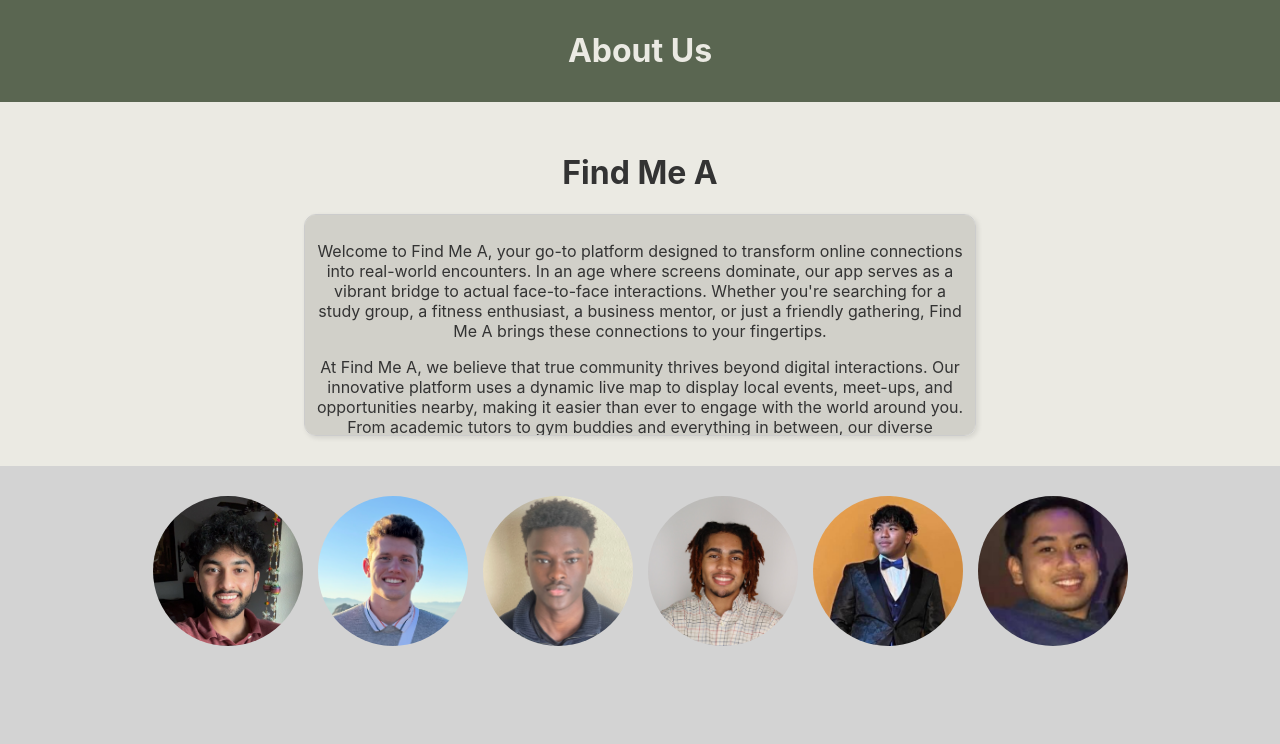
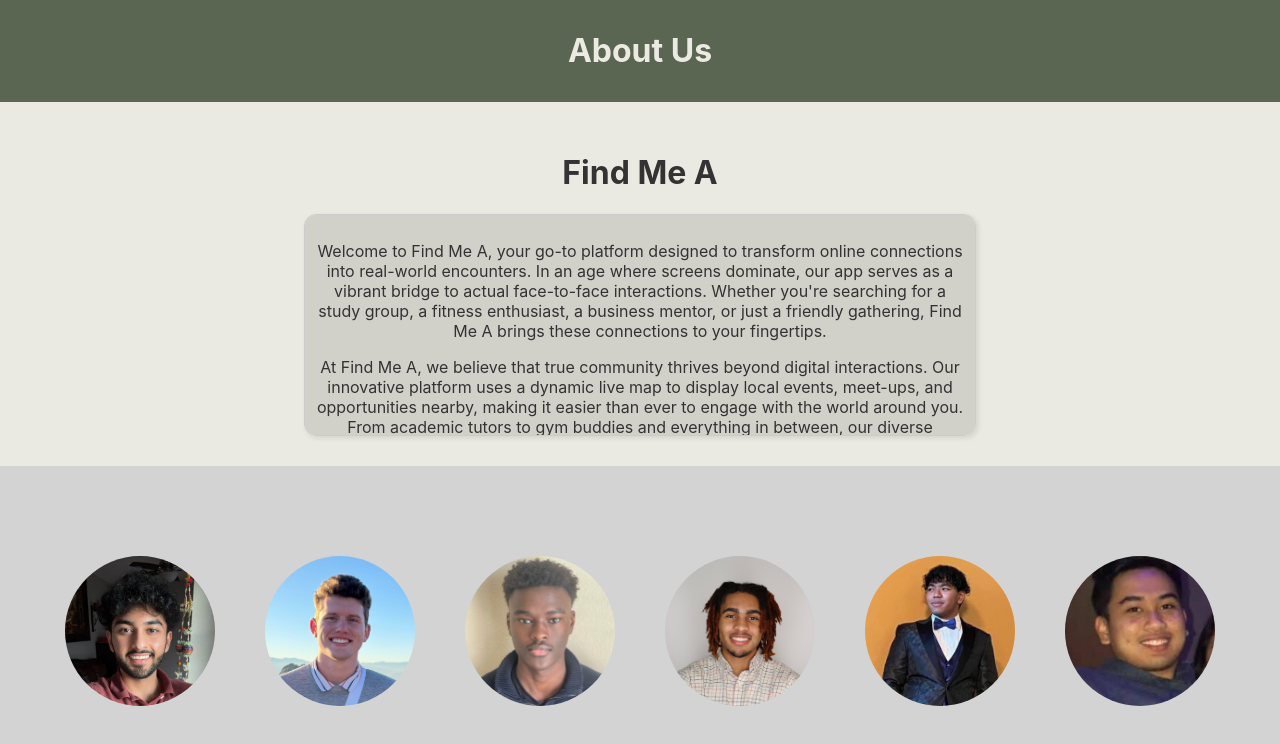
Before and after one commit to avip01/CS-221-Final-Project, a React (Create React App) app in the folder find_a/: page / in a window 1280 px wide. Shown: the top 744 px of the page. Built offline with nearby package versions, Linux system fonts and the light colour scheme.

Commit message:
About Us Layout

```diff
--- a/find_a/src/aboutMe.js
+++ b/find_a/src/aboutMe.js
@@ -61,7 +61,6 @@ function AboutUs() {
                 <div className="jouji">
                     <img src={joujiImg} alt="Picture of Jouji"/>
                 </div>
-
             </div>
         </main>
     );
--- a/find_a/src/aboutUs.css
+++ b/find_a/src/aboutUs.css
@@ -11,10 +11,10 @@ body{
 
 .description{
     text-align: center;
-    background: #EBEAE3;
+    background: #EBEAE2;
     color: #333333;
     padding: 30px;
-    margin-bottom: 30px;
+    margin-bottom: 90px;
 }
 
 .scrolling {
@@ -34,7 +34,7 @@ body{
     flex-wrap: wrap;
     justify-content: center;
     align-items: center;
-    gap: 15px;
+    gap: 50px;
 }
 
 .avi {
@@ -47,7 +47,7 @@ body{
     height: 150px;
     object-fit: cover;
     border-radius: 50%;
-    transition: opacity 0.3s ease;
+    transition: opacity 0.3s ease, transform 0.3s ease;
 }
 
 .avi::after {
@@ -64,6 +64,7 @@ body{
 
 .avi:hover img {
     filter: brightness(50%);
+    transform: scale(1.1);
 }
 
 .avi:hover::after {
@@ -80,7 +81,7 @@ body{
     height: 150px;
     object-fit: cover;
     border-radius: 50%;
-    transition: opacity 0.3s ease;
+    transition: opacity 0.3s ease, transform 0.3s ease;
 }
 
 .nehemiah::after {
@@ -97,6 +98,7 @@ body{
 
 .nehemiah:hover img {
     filter: brightness(50%);
+    transform: scale(1.1);
 }
 
 .nehemiah:hover::after {
@@ -113,7 +115,7 @@ body{
     height: 150px;
     object-fit: cover;
     border-radius: 50%;
-    transition: opacity 0.3s ease;
+    transition: opacity 0.3s ease, transform 0.3s ease;
 }
 
 .hamed::after {
@@ -130,6 +132,7 @@ body{
 
 .hamed:hover img {
     filter: brightness(50%);
+    transform: scale(1.1);
 }
 
 .hamed:hover::after {
@@ -146,7 +149,7 @@ body{
     height: 150px;
     object-fit: cover;
     border-radius: 50%;
-    transition: opacity 0.3s ease;
+    transition: opacity 0.3s ease, transform 0.3s ease;
 }
 
 .marion::after {
@@ -163,6 +166,7 @@ body{
 
 .marion:hover img {
     filter: brightness(50%);
+    transform: scale(1.1);
 }
 
 .marion:hover::after {
@@ -179,7 +183,7 @@ body{
     height: 150px;
     object-fit: cover;
     border-radius: 50%;
-    transition: opacity 0.3s ease;
+    transition: opacity 0.3s ease, transform 0.3s ease;
 }
 
 .john::after {
@@ -196,6 +200,7 @@ body{
 
 .john:hover img {
     filter: brightness(50%);
+    transform: scale(1.1);
 }
 
 .john:hover::after {
@@ -212,7 +217,7 @@ body{
     height: 150px;
     object-fit: cover;
     border-radius: 50%;
-    transition: opacity 0.3s ease;
+    transition: opacity 0.3s ease, transform 0.3s ease;
 }
 
 .jouji::after {
@@ -229,6 +234,7 @@ body{
 
 .jouji:hover img {
     filter: brightness(50%);
+    transform: scale(1.1);
 }
 
 .jouji:hover::after {
```
